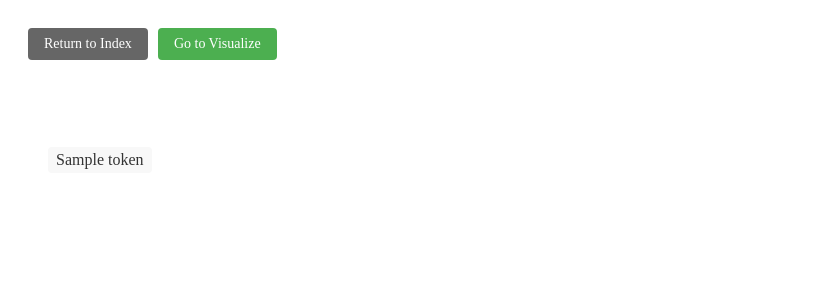
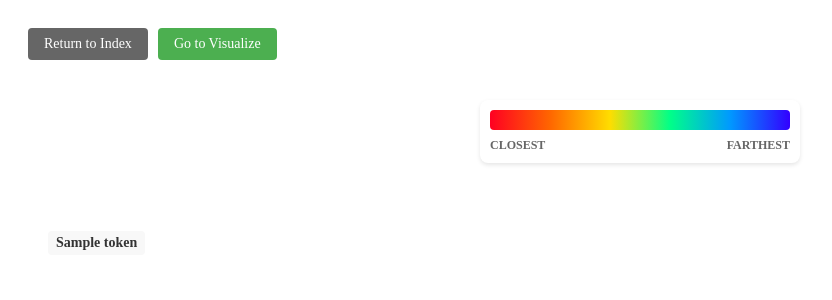
Before and after one commit to iz05/gpt-token-visual, a Flask app: template templates/distance.html in a window 1280 px wide. Shown: the top 300 px of the page, without its empty margins (0-832 px from the left). Run offline with Flask 3, Linux system fonts and the light colour scheme; the template is opened without the code that fills it: most values are stand-ins (such as "Sample title", 1, 10 or a date in 2020); parts of the project's set-up code (start-up, migrations or seed data) failed here and were passed over.

Commit message:
added color indicators to distance.html

```diff
--- a/templates/distance.html
+++ b/templates/distance.html
@@ -3,7 +3,7 @@
 <head>
     <title>Token Distance Visualization</title>
     <style>
-        /* Add navigation button styles */
+        /* Navigation and container styles remain the same */
         .nav-buttons {
             padding: 20px;
             margin-bottom: 20px;
@@ -19,7 +19,6 @@
             text-decoration: none;
             font-size: 14px;
         }
-        /* Rest of existing styles */
         .token-container {
             padding: 40px;
             max-width: 1200px;
@@ -45,17 +44,41 @@
             padding: 4px 8px;
             border-radius: 4px;
             background: #f8f8f8;
+            font-size: 14px;
+            font-weight: bold;
         }
-        .token-span.hovered {
-            background: #1e90ff;
-            color: white !important;
-            transform: scale(1.2);
-            z-index: 2;
+        .color-scale {
+            margin: 20px auto;
+            width: 300px;
+            padding: 10px;
+            background: white;
+            border-radius: 8px;
+            box-shadow: 0 2px 4px rgba(0,0,0,0.1);
+        }
+        .color-gradient {
+            height: 20px;
+            background: linear-gradient(
+                to right,
+                #ff0022,  /* Bright red */
+                #ff6600,  /* Orange */
+                #ffdd00,  /* Yellow */
+                #00ff88,  /* Green */
+                #0099ff,  /* Blue */
+                #3300ff   /* Dark blue */
+            );
+            border-radius: 4px;
+        }
+        .scale-labels {
+            display: flex;
+            justify-content: space-between;
+            margin-top: 8px;
+            font-size: 12px;
+            color: #666;
+            font-weight: bold;
         }
     </style>
 </head>
 <body>
-    <!-- Navigation Buttons -->
     <div class="nav-buttons">
         <a href="{{ url_for('index') }}" class="nav-button" style="background: #666;">
             Return to Index
@@ -63,6 +86,14 @@
         <a href="{{ url_for('visualize') }}" class="nav-button" style="background: #4CAF50;">
             Go to Visualize
         </a>
+    </div>
+
+    <div class="color-scale">
+        <div class="color-gradient"></div>
+        <div class="scale-labels">
+            <span>CLOSEST</span>
+            <span>FARTHEST</span>
+        </div>
     </div>
 
     <div class="token-container">
@@ -77,11 +108,20 @@
         const embeddings = {{ embeddings|tojson|safe }};
 
         document.addEventListener('DOMContentLoaded', () => {
-            const tokenWrappers = document.querySelectorAll('.token-wrapper');
             const tokenSpans = document.querySelectorAll('.token-span');
             let animationFrame;
 
-            function calculateSizes(hoveredIndex) {
+            // Turbo color scheme (high contrast)
+            const turboColors = [
+                [255, 0, 34],    // Red
+                [255, 102, 0],   // Orange
+                [255, 221, 0],   // Yellow
+                [0, 255, 136],   // Green
+                [126, 202, 252],   // Blue
+                [97, 113, 250]     // Dark blue
+            ];
+
+            function calculateColors(hoveredIndex) {
                 const hoveredEmbedding = embeddings[hoveredIndex];
                 const distances = embeddings.map(emb => {
                     let sum = 0;
@@ -96,40 +136,54 @@
                 const range = maxDist - minDist;
 
                 tokenSpans.forEach((span, idx) => {
-                    const wrapper = span.parentElement;
-                    if (idx === hoveredIndex) return;
+                    if (idx === hoveredIndex) {
+                        span.style.backgroundColor = '#ff0000';
+                        span.style.color = 'white';
+                        return;
+                    }
 
                     const dist = distances[idx];
-                    const scale = range > 0 ? 0.6 + (1 - (dist - minDist)/range * 0.8) : 1;
-                    const opacity = 0.4 + (1 - (dist - minDist)/range * 0.6);
+                    const t = range > 0 ? (dist - minDist) / range : 0;
 
-                    wrapper.style.transform = `scale(${scale})`;
-                    wrapper.style.opacity = opacity;
+                    // Get color from pre-defined gradient
+                    const colorIndex = Math.min(
+                        turboColors.length - 1,
+                        Math.floor(t * (turboColors.length - 1))
+                    );
+                    const [r, g, b] = turboColors[colorIndex];
+                    const color = `rgb(${r},${g},${b})`;
+
+                    // Dynamic scaling
+                    const scale = 0.8 + (1 - t) * 0.4;
+                    const fontSize = 12 + (1 - t) * 8;
+
+                    span.style.backgroundColor = color;
+                    span.style.transform = `scale(${scale})`;
+                    span.style.fontSize = `${fontSize}px`;
+                    span.style.zIndex = Math.floor((1 - t) * 100);
                 });
             }
 
-            function resetSizes() {
-                tokenWrappers.forEach(wrapper => {
-                    wrapper.style.transform = 'scale(1)';
-                    wrapper.style.opacity = '1';
+            function resetColors() {
+                tokenSpans.forEach(span => {
+                    span.style.backgroundColor = '#f8f8f8';
+                    span.style.color = '#333';
+                    span.style.fontSize = '14px';
+                    span.style.transform = 'scale(1)';
+                    span.style.zIndex = 'auto';
                 });
             }
 
             tokenSpans.forEach(span => {
                 span.addEventListener('mouseenter', () => {
-                    span.classList.add('hovered');
                     const index = parseInt(span.dataset.index);
-
                     cancelAnimationFrame(animationFrame);
-                    animationFrame = requestAnimationFrame(() => {
-                        calculateSizes(index);
-                    });
+                    animationFrame = requestAnimationFrame(() => calculateColors(index));
                 });
 
                 span.addEventListener('mouseleave', () => {
-                    span.classList.remove('hovered');
                     cancelAnimationFrame(animationFrame);
-                    animationFrame = requestAnimationFrame(resetSizes);
+                    animationFrame = requestAnimationFrame(resetColors);
                 });
             });
         });
```
